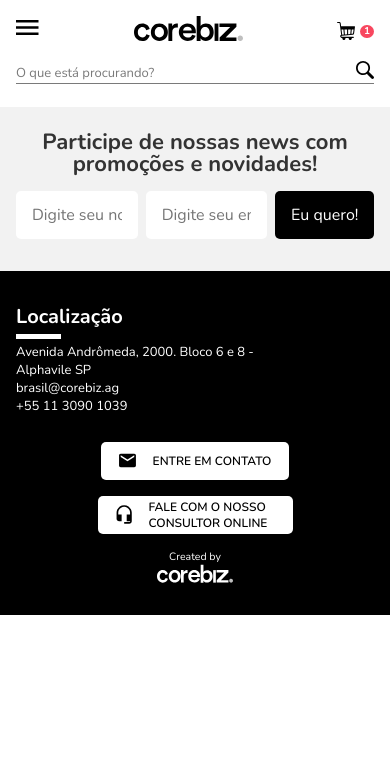
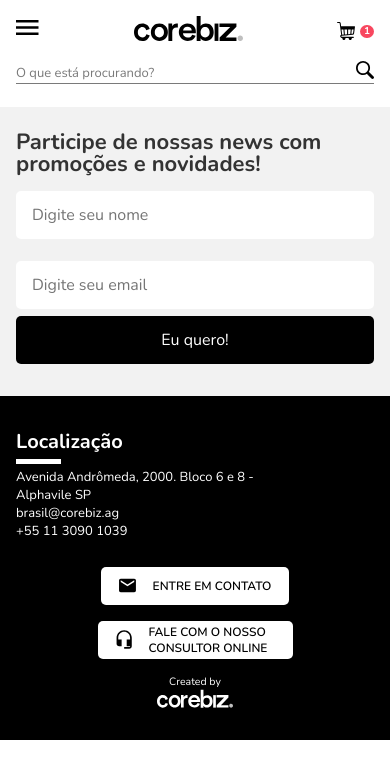
Before and after one commit to palomacardos0/front-end-test, a React (Create React App) app: page / in a window 390 px wide. Shown: the top 778 px of the page. Built offline with nearby package versions, Linux system fonts and the light colour scheme.

Commit message:
feat(footer): newsletter mobile

```diff
--- a/src/components/Newsletter/styles.scss
+++ b/src/components/Newsletter/styles.scss
@@ -17,6 +17,9 @@
     line-height: 22px;
     text-align: center;
     margin-bottom: 16px;
+    @media (max-width: 1024px) {
+      text-align: left;
+    }
   }
 
   &__form {
@@ -31,16 +34,29 @@
       background: var(--white);
       padding: 17px 16px;
       width: 100%;
-      max-width: 280px;
+      @media (min-width: 1025px) {
+        max-width: 280px;
+      }
+      @media (max-width: 1024px) {
+        &:nth-child(2) {
+          margin-top: 15px;
+        }
+      }
     }
     button {
       height: 48px;
       width: 100%;
-      max-width: 140px;
       border: 0;
       border-radius: 5px;
       background: var(--black);
       color: var(--white);
+      @media (min-width: 1025px) {
+        max-width: 140px;
+      }
+    }
+    @media (max-width: 1024px) {
+      flex-direction: column;
+      gap: 7px;
     }
   }
 }
```
